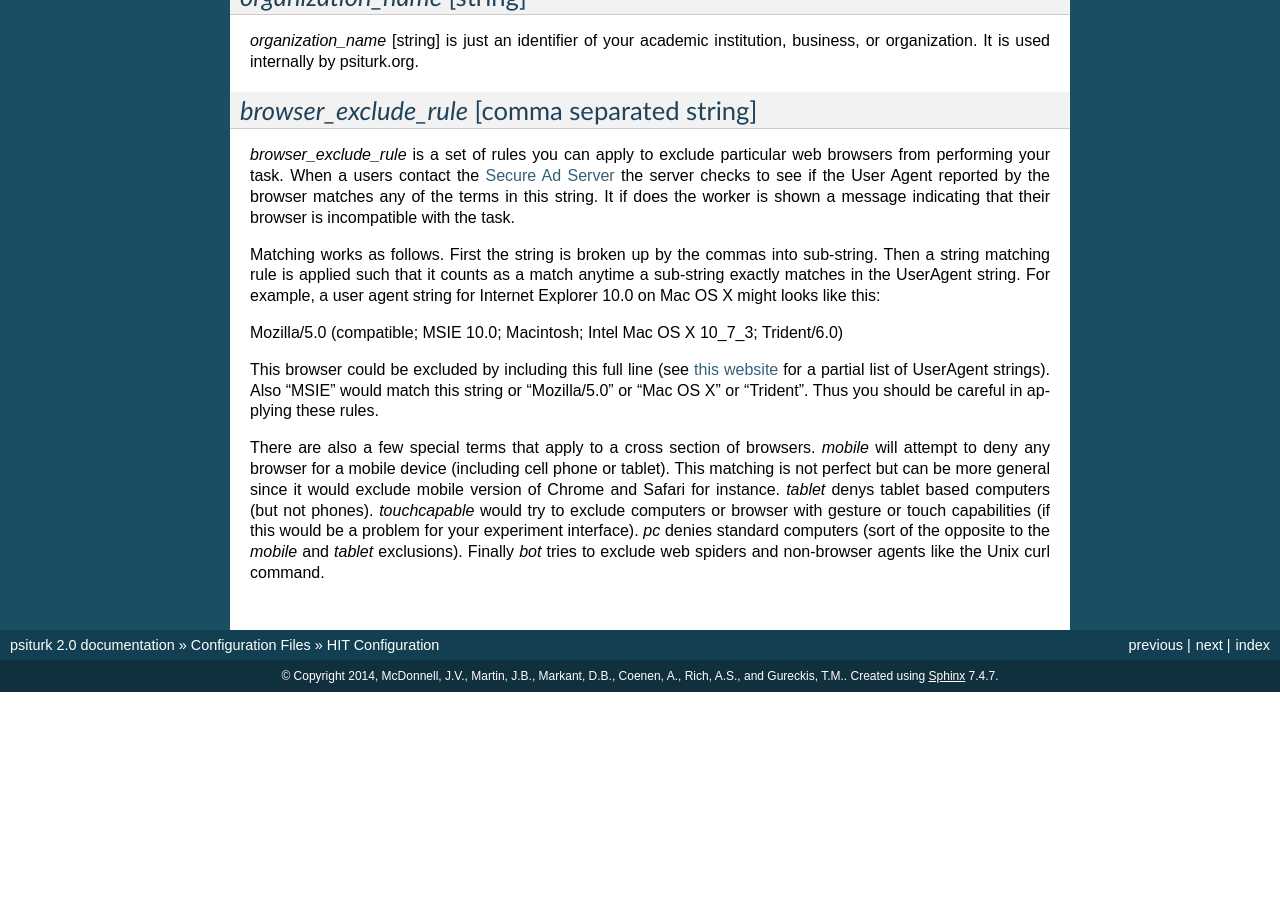
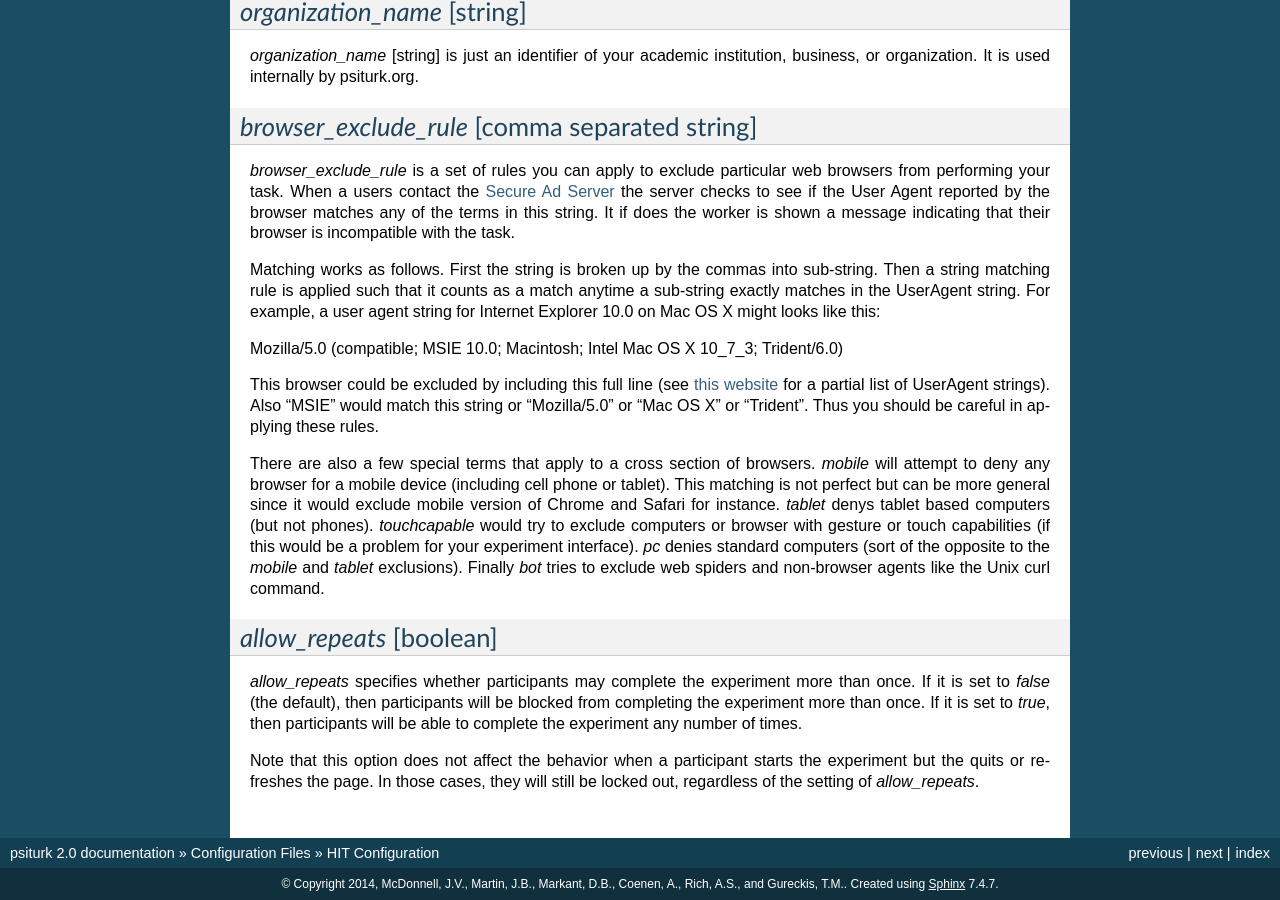
Before and after one commit to NYUCCL/psiTurk, a Sphinx documentation site: the page built from doc/config/hit_configuration.rst, in a window 1280 px wide and 900 px high, scrolled down 1975 px. Built offline with Sphinx 7.4.7, drawn with Linux system fonts in a browser that asks for light colours; formulas are drawn with MathJax 3; pages that are not in the unit, such as notebooks, are missing from menus; before the commit the page ends 2667 px from its top, so only the background shows below that; some of the changed text lies outside the part shown.

Commit message:
Update documentation

```diff
--- a/doc/config/hit_configuration.rst
+++ b/doc/config/hit_configuration.rst
@@ -19,6 +19,7 @@ like this:
 	psiturk_keywords = stroop
 	organization_name = New Great University
 	browser_exclude_rule = MSIE, mobile, tablet
+    allow_repeats = false
 
 
 `title` [string]
@@ -161,3 +162,14 @@ try to exclude computers or browser with gesture or touch capabilities
 standard computers (sort of the opposite to the `mobile` and `tablet` exclusions).
 Finally `bot` tries to exclude web spiders and non-browser agents like
 the Unix curl command.
+
+`allow_repeats` [boolean]
+-------------------------
+`allow_repeats` specifies whether participants may complete the experiment more
+than once. If it is set to `false` (the default), then participants will be
+blocked from completing the experiment more than once. If it is set to `true`,
+then participants will be able to complete the experiment any number of times.
+
+Note that this option does not affect the behavior when a participant starts
+the experiment but the quits or refreshes the page. In those cases, they will
+still be locked out, regardless of the setting of `allow_repeats`.
--- a/doc/configuration.rst
+++ b/doc/configuration.rst
@@ -83,6 +83,7 @@ project:
 	psiturk_keywords = stroop
 	organization_name = New Great University
 	browser_exclude_rule = MSIE, mobile, tablet
+    allow_repeats = false
 
 	[Database Parameters]
 	database_url = sqlite:///participants.db
```
